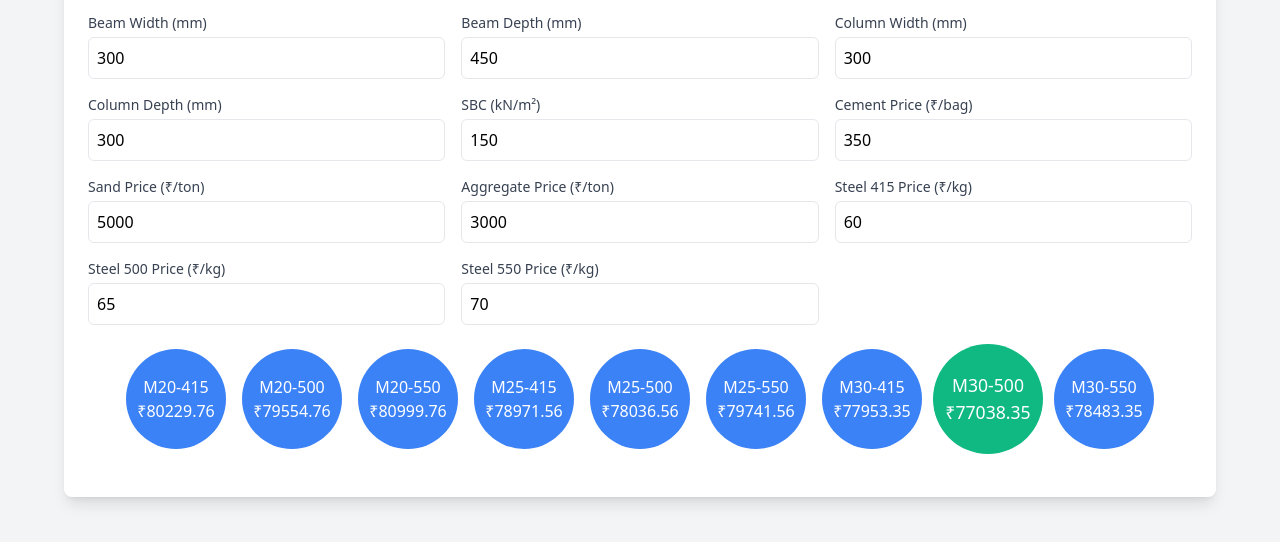
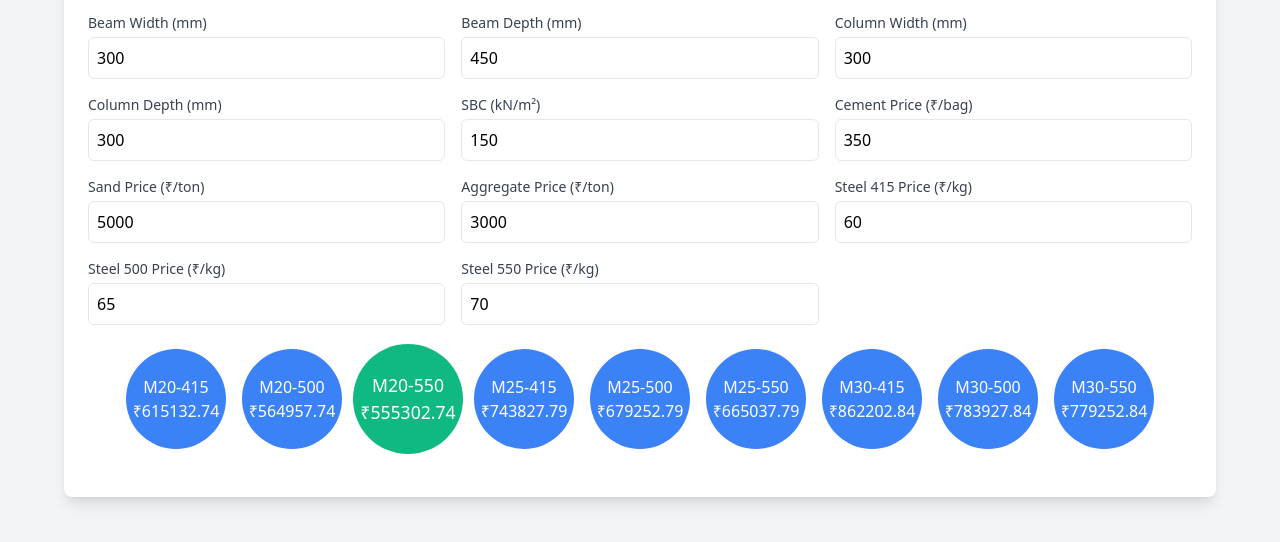
Before and after one commit to chandu12345-source/portal_frame, a plain HTML site: page index.html in a window 1280 px wide. Shown: the part 226-768 px from the top of the page. Drawn offline with nearby package versions, Linux system fonts and the light colour scheme.

Commit message:
Update index.html

```diff
--- a/index.html
+++ b/index.html
@@ -81,20 +81,17 @@
         const resultTitle = document.getElementById('result-title');
         const resultContent = document.getElementById('result-content');
 
-        function round(value, decimals = 4) {
+        function round(value, decimals = 2) {
             return Number(Math.round(value + 'e' + decimals) + 'e-' + decimals);
         }
 
-        function newtonRaphson(func, dfunc, x0, tol = 1e-6, maxIter = 100) {
-            let x = x0;
-            for (let i = 0; i < maxIter; i++) {
-                let fx = func(x);
-                let dfx = dfunc(x);
-                if (Math.abs(fx) < tol) return x;
-                if (dfx === 0) return null;
-                x = x - fx / dfx;
-            }
-            return null;
+        function solveQuadratic(a, b, c) {
+            const discriminant = b * b - 4 * a * c;
+            if (discriminant < 0) return [];
+            const sqrtD = Math.sqrt(discriminant);
+            const x1 = (-b + sqrtD) / (2 * a);
+            const x2 = (-b - sqrtD) / (2 * a);
+            return [x1, x2].filter(x => x > 0);
         }
 
         const tau_table = {
@@ -179,18 +176,22 @@
             const Mu_support = M_support * 1e6;
             const b_support = beam_width;
             const d_support = beam_depth - 40;
-            const func_support = (Ast) => 0.87 * fy * Ast * d_support * (1 - (Ast * fy) / (b_support * d_support * fck)) - Mu_support;
-            const dfunc_support = (Ast) => 0.87 * fy * d_support * (1 - (2 * Ast * fy) / (b_support * d_support * fck));
-            let Ast_support = newtonRaphson(func_support, dfunc_support, 1000) || 0;
+            const a_support = (0.87 * fy * d_support * fy) / (b_support * d_support * fck);
+            const b_support_coeff = -0.87 * fy * d_support;
+            const c_support = Mu_support;
+            let Ast_support_solutions = solveQuadratic(a_support, b_support_coeff, c_support);
+            let Ast_support = Ast_support_solutions.length > 0 ? Ast_support_solutions[0] : 0;
             let no_of_bars_support = Ast_support > 0 ? Ast_support / 201 : 0;
             const no_of_bars_support_rounded = no_of_bars_support > 0 ? (no_of_bars_support % 1 >= 0.1 ? Math.ceil(no_of_bars_support) : Math.round(no_of_bars_support)) : 0;
 
             const Mu_mid = M_mid * 1e6;
             const b_mid = Bf;
             const d_mid = beam_depth - 40;
-            const func_mid = (Ast) => 0.87 * fy * Ast * d_mid * (1 - (Ast * fy) / (b_mid * d_mid * fck)) - Mu_mid;
-            const dfunc_mid = (Ast) => 0.87 * fy * d_mid * (1 - (2 * Ast * fy) / (b_mid * d_mid * fck));
-            let Ast_mid = newtonRaphson(func_mid, dfunc_mid, 1000) || 0;
+            const a_mid = (0.87 * fy * d_mid * fy) / (b_mid * d_mid * fck);
+            const b_mid_coeff = -0.87 * fy * d_mid;
+            const c_mid = Mu_mid;
+            let Ast_mid_solutions = solveQuadratic(a_mid, b_mid_coeff, c_mid);
+            let Ast_mid = Ast_mid_solutions.length > 0 ? Ast_mid_solutions[0] : 0;
             let no_of_bars_mid = Ast_mid > 0 ? Ast_mid / 201 : 0;
             const no_of_bars_mid_rounded = no_of_bars_mid > 0 ? (no_of_bars_mid % 1 >= 0.1 ? Math.ceil(no_of_bars_mid) : Math.round(no_of_bars_mid)) : 0;
 
@@ -270,9 +271,11 @@
             const P = load_on_footing + (0.1 * load_on_footing);
             const Mu_footing = moment_on_footing;
             const width_of_footing = 1.0;
-            const func_footing = (footing_L) => (P / (width_of_footing * footing_L)) + (6 * Mu_footing / (width_of_footing * footing_L * footing_L)) - sbc;
-            const dfunc_footing = (footing_L) => -P / (width_of_footing * footing_L * footing_L) - 12 * Mu_footing / (width_of_footing * footing_L * footing_L * footing_L);
-            let footing_L = newtonRaphson(func_footing, dfunc_footing, 1.0) || 0;
+            const a_footing = -6 * Mu_footing / width_of_footing;
+            const b_footing = -P / width_of_footing;
+            const c_footing = sbc;
+            let footing_solutions = solveQuadratic(a_footing, b_footing, c_footing);
+            let footing_L = footing_solutions.length > 0 ? footing_solutions.find(x => x > 0) || 0 : 0;
             let L_1 = footing_L > 0 ? 0.5543 + footing_L : 0;
             let sigma_max = L_1 > 0 ? (P / (width_of_footing * L_1)) + (6 * Mu_footing / (width_of_footing * L_1 * L_1)) : 0;
             let sigma_min = L_1 > 0 ? (P / (width_of_footing * L_1)) - (6 * Mu_footing / (width_of_footing * L_1 * L_1)) : 0;
@@ -282,20 +285,21 @@
                 const X1 = (sigma_max - sigma_min) * distance_without_column + column_width / 1000;
                 const height_of_triangle = sigma_max - (X1 + sigma_min);
                 const Mx = (0.5 * distance_without_column * height_of_triangle * 0.66 * distance_without_column) +
-                          (distance_without_column * (X1 + sigma_min) * 0.5 * distance_without_column);
+                           (distance_without_column * (X1 + sigma_min) * 0.5 * distance_without_column);
                 const Mlim = 1.5 * Mx * 1e6;
-                const func_d = (d) => 0.138 * fck * 1000 * d * d - Mlim;
-                const dfunc_d = (d) => 0.138 * fck * 1000 * 2 * d;
-                effective_depth = newtonRaphson(func_d, dfunc_d, 100) || 0;
+                const d_solutions = solveQuadratic(0.138 * fck * 1000, 0, -Mlim);
+                effective_depth = d_solutions.length > 0 ? d_solutions.find(x => x > 0) || 0 : 0;
                 overall_depth_shear = effective_depth > 0 ? Math.round((effective_depth + 60) / 10) * 10 * 2 : 0;
                 effective_depth = overall_depth_shear > 0 ? overall_depth_shear - 60 : 0;
             }
 
             // Footing Reinforcement
             const Mu_reinforcement = Mu_footing * 1e6;
-            const func_ast = (Ast) => 0.87 * fy * Ast * effective_depth * (1 - (Ast * fy) / (1000 * effective_depth * fck)) - Mu_reinforcement;
-            const dfunc_ast = (Ast) => 0.87 * fy * effective_depth * (1 - (2 * Ast * fy) / (1000 * effective_depth * fck));
-            let Ast_footing = effective_depth > 0 ? newtonRaphson(func_ast, dfunc_ast, 1000) || 0 : 0;
+            const a_ast = (0.87 * fy * effective_depth * fy) / (1000 * effective_depth * fck);
+            const b_ast = -0.87 * fy * effective_depth;
+            const c_ast = Mu_reinforcement;
+            let Ast_footing_solutions = solveQuadratic(a_ast, b_ast, c_ast);
+            let Ast_footing = effective_depth > 0 ? (Ast_footing_solutions.length > 0 ? Ast_footing_solutions[0] : 0) : 0;
             const bar_area = 78.54; // 10mm dia
             const no_of_bars_footing = Ast_footing > 0 ? Math.ceil(Ast_footing / bar_area) : 0;
             const spacing_footing = Ast_footing > 0 ? Math.round((1000 * bar_area) / Ast_footing) : 0;
@@ -305,8 +309,8 @@
                 const effective_length_y = width_of_footing * 1000 - 120;
                 const no_of_bars_x = Math.ceil((effective_length_y / spacing_footing) + 1);
                 const no_of_bars_y = Math.ceil((effective_length_x / spacing_footing) + 1);
-                const cutting_length_bar_x = (effective_length_x + 2 * ((overall_depth_shear - 60 - 60) - (2 * 2 * 10))) / 1000;
-                const cutting_length_bar_y = (effective_length_y + 2 * ((overall_depth_shear - 60 - 60) - (2 * 2 * 10))) / 1000;
+                const cutting_length_bar_x = (effective_length_x + 2 * ((overall_depth_shear - 120) - (2 * 2 * 10))) / 1000;
+                const cutting_length_bar_y = (effective_length_y + 2 * ((overall_depth_shear - 120) - (2 * 2 * 10))) / 1000;
                 const total_length_x = Math.round(no_of_bars_x * cutting_length_bar_x);
                 const total_length_y = Math.round(no_of_bars_y * cutting_length_bar_y);
                 const weight_steel_x = (10 ** 2 / 162.2) * total_length_x;
```
